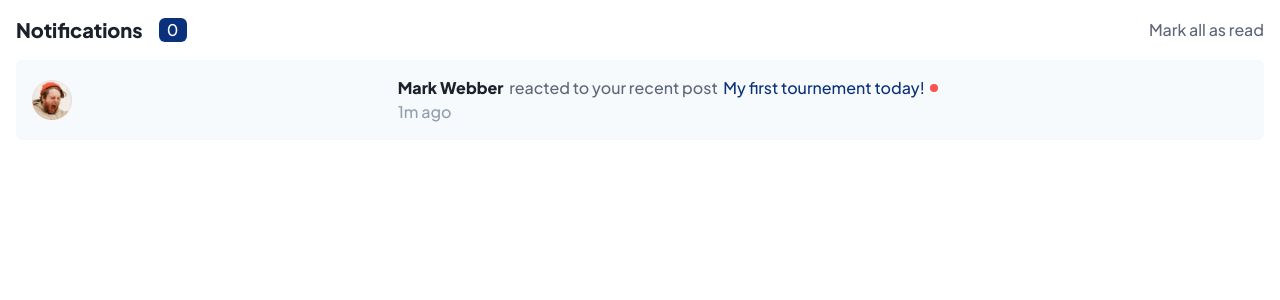
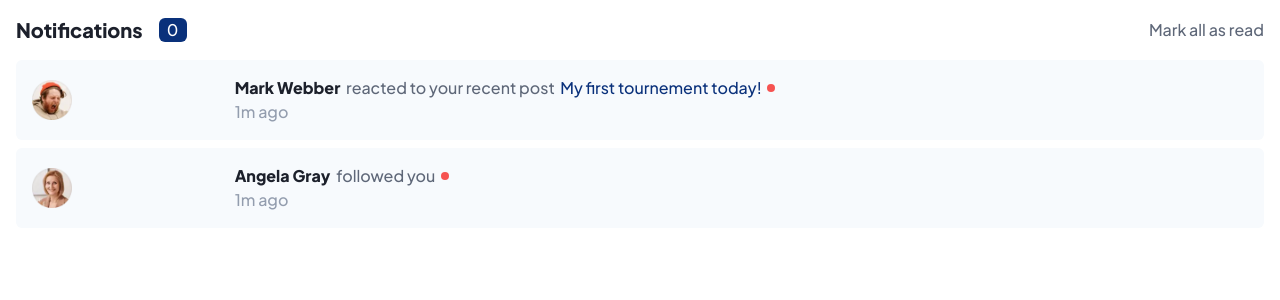
Before and after one commit to schndra/notification-page-tw, a React (Vite) app: page / in a window 1280 px wide. Shown: the top 300 px of the page. Built offline with nearby package versions, Linux system fonts and the light colour scheme.

Commit message:
completed another list item

```diff
--- a/src/App.jsx
+++ b/src/App.jsx
@@ -28,7 +28,7 @@ function App() {
         </div>
         {/* notification list */}
         <ul className="mt-4">
-          <li className="grid grid-flow-col gap-x-4 items-center  bg-nGrayishBlue100 p-4 rounded-md mb-2">
+          <li className="grid grid-cols-6  items-center  bg-nGrayishBlue100 p-4 rounded-md mb-2">
             <div className="w-10 h-10 rounded-full  ">
               <img
                 src={MarkWebber}
@@ -36,7 +36,7 @@ function App() {
                 className="w-full h-full object-cover"
               />
             </div>
-            <div>
+            <div className="col-start-2 col-span-6">
               <p className="font-medium text-nGrayishBlue500">
                 <span className="text-nVeryDarkBlue font-extrabold cursor-pointer hover:text-primaryBlue">
                   Mark Webber &nbsp;
@@ -50,6 +50,25 @@ function App() {
               <p className="text-nGrayishBlue400">1m ago</p>
             </div>
           </li>
+          <li className="grid  grid-cols-6 gap-x-4 items-center  bg-nGrayishBlue100 p-4 rounded-md mb-2">
+            <div className="w-10 h-10 rounded-full  ">
+              <img
+                src={AngelaGray}
+                alt="mark webber img"
+                className="w-full h-full object-cover"
+              />
+            </div>
+            <div className="col-start-2 col-span-6">
+              <p className="font-medium text-nGrayishBlue500">
+                <span className="text-nVeryDarkBlue font-extrabold cursor-pointer hover:text-primaryBlue capitalize">
+                  Angela Gray &nbsp;
+                </span>
+                followed you &nbsp;
+                <div className="inline-block w-2 h-2 rounded-full bg-primaryRed my-[2px] "></div>
+              </p>
+              <p className="text-nGrayishBlue400">1m ago</p>
+            </div>
+          </li>
         </ul>
       </div>
     </main>
```
